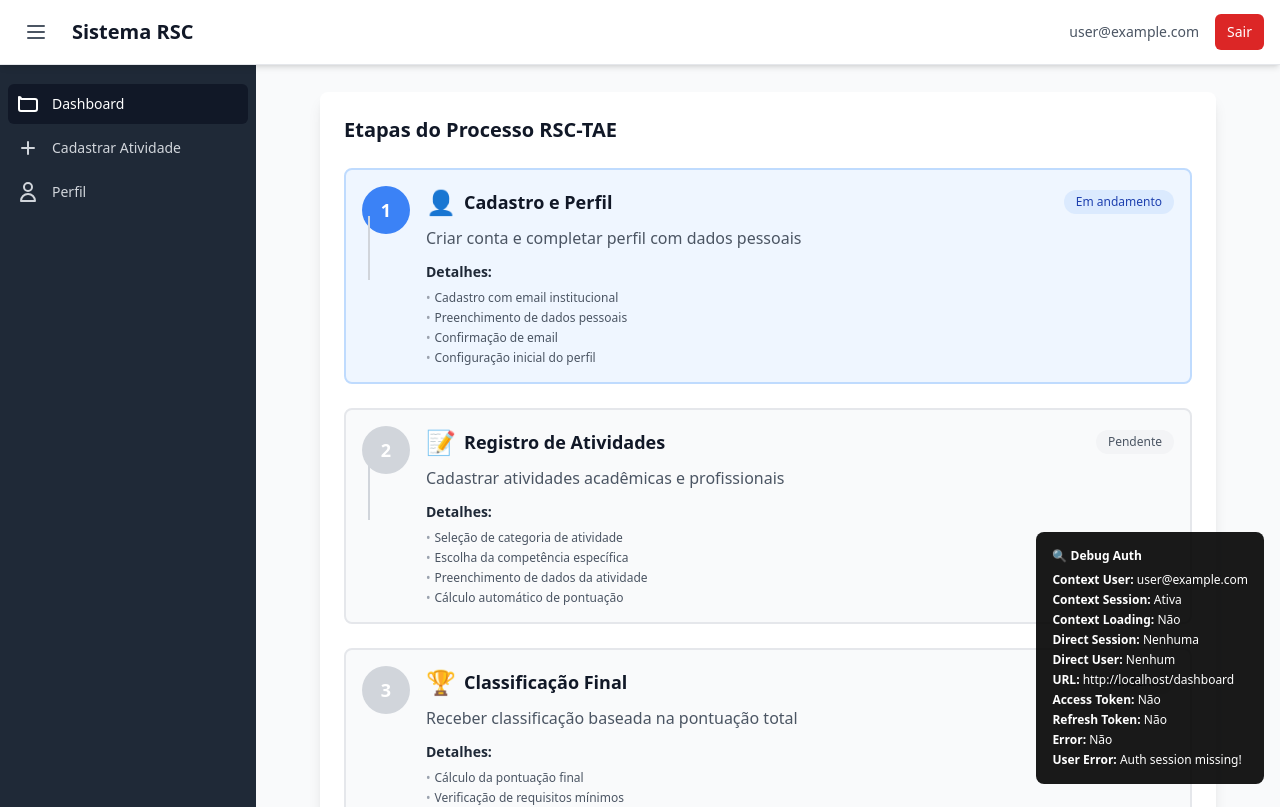
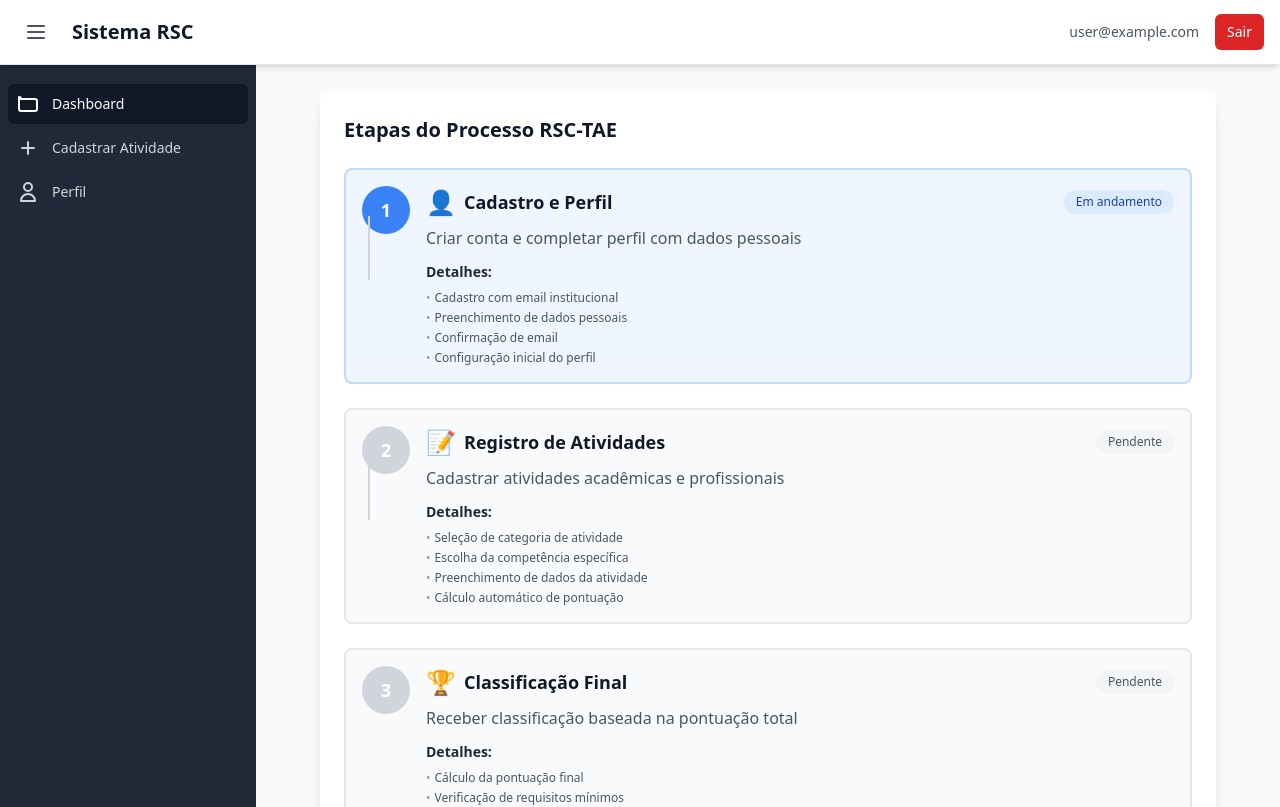
Before and after one commit to c1c3ru/RSC-TAE, a React (Vite) app: page /dashboard in a window 1280 px wide. Shown: the top 807 px of the page. Built offline with nearby package versions, Linux system fonts and the light colour scheme.

Commit message:
chore: remove unused authentication pages, debug components, and utility files

```diff
--- a/src/App.tsx
+++ b/src/App.tsx
@@ -1,20 +1,15 @@
-
 import * as React from 'react';
 import { Component } from 'react';
 import { BrowserRouter as Router, Routes, Route, Navigate } from 'react-router-dom';
-import { AuthProvider, useAuth } from './context/AuthContext';
+import { AuthProvider } from './context/AuthContext';
 import { CompetencyProvider } from './context/CompetencyContext';
-import { LayoutProvider } from './context/LayoutContext';
+import { LayoutProvider, useLayout } from './context/LayoutContext';
 import Header from './components/Layout/Header';
 import Sidebar from './components/Layout/Sidebar';
-import LoginPage from './pages/LoginPage';
 import DashboardPage from './pages/DashboardPage';
 import ActivityRegistrationPage from './pages/ActivityRegistrationPage';
 import ProfilePage from './pages/ProfilePage';
 import './index.css';
-import SupabaseTest from './utils/SupabaseTest';
-import ResetPasswordPage from './pages/ResetPasswordPage';
-import AuthDebug from './components/Debug/AuthDebug';
 
 // Error Boundary Component
 interface ErrorBoundaryState {
@@ -62,26 +57,14 @@ class ErrorBoundary extends Component<ErrorBoundaryProps, ErrorBoundaryState> {
   }
 }
 
-// Protected Route Component
+// Protected Route Component (Now always allows access)
 interface ProtectedRouteProps {
   children: React.ReactNode;
 }
 
 const ProtectedRoute: React.FC<ProtectedRouteProps> = ({ children }: ProtectedRouteProps) => {
-  const { currentUser, loading } = useAuth();
-
-  if (loading) {
-    return (
-      <div className="flex justify-center items-center h-screen">
-        <div className="animate-spin rounded-full h-12 w-12 border-t-2 border-b-2 border-blue-600"></div>
-      </div>
-    );
-  }
-
-  return currentUser ? <>{children}</> : <Navigate to="/login" replace />;
+  return <>{children}</>;
 };
-
-import { useLayout } from './context/LayoutContext';
 
 // Main Layout Component
 interface MainLayoutProps {
@@ -123,17 +106,8 @@ const NotFoundPage: React.FC = () => {
 
 // App Content Component
 const AppContent: React.FC = () => {
-  const { currentUser, loading } = useAuth();
-
-  // Debug log (comentado para produção)
-  // console.log('🔍 Debug - AppContent - currentUser:', currentUser?.email, 'loading:', loading);
-
   return (
     <Routes>
-      <Route
-        path="/login"
-        element={currentUser ? <Navigate to="/dashboard" replace /> : <LoginPage />}
-      />
       <Route
         path="/dashboard"
         element={
@@ -154,12 +128,7 @@ const AppContent: React.FC = () => {
           </ProtectedRoute>
         }
       />
-      <Route
-        path="/reset-password"
-        element={<ResetPasswordPage />}
-      />
       <Route path="/profile" element={<ProtectedRoute><ProfilePage /></ProtectedRoute>} />
-      <Route path="/supabase-test" element={<SupabaseTest />} />
       <Route path="/" element={<Navigate to="/dashboard" replace />} />
       <Route path="*" element={<NotFoundPage />} />
     </Routes>
@@ -174,7 +143,6 @@ const App: React.FC = () => {
           <CompetencyProvider>
             <LayoutProvider>
               <AppContent />
-              <AuthDebug />
             </LayoutProvider>
           </CompetencyProvider>
         </AuthProvider>
```
